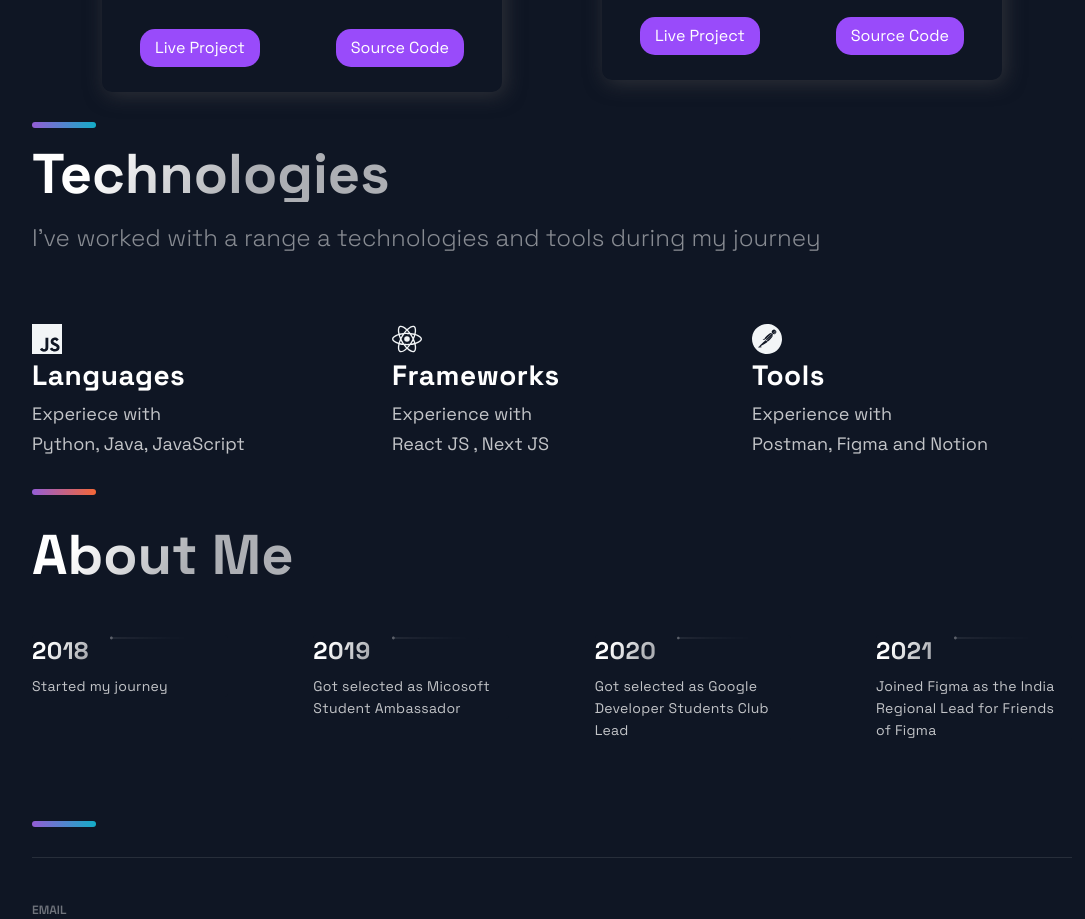
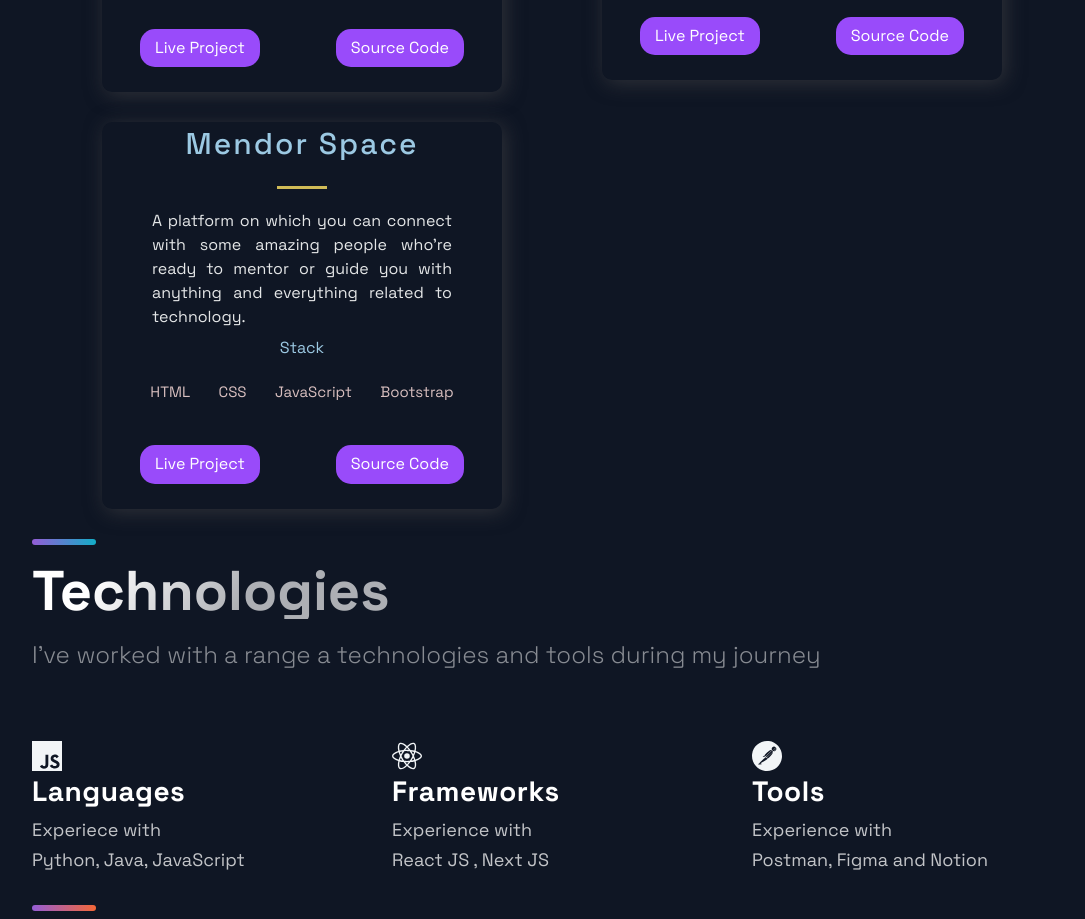
Before and after one commit to advaith-unnikrishnan/portfolio, a Next.js app: page / in a window 1280 px wide. Shown: the part 1900-2819 px from the top of the page, without its empty margins (88-1173 px from the left). Built offline with nearby package versions, Linux system fonts and the light colour scheme.

Commit message:
Add mendor space to projects

```diff
--- a/src/constants/constants.js
+++ b/src/constants/constants.js
@@ -7,7 +7,7 @@ export const projects = [
     tags: ["React","Javascript"],
     source: "https://github.com/advaith-unnikrishnan/goodbooks",
     visit: "https://lkyud.csb.app/",
-    id: 0,
+    id: 6,
   },
   {
     title: "Emoji Interpreter",
@@ -17,7 +17,7 @@ export const projects = [
     tags: ["React", "JavaScript"],
     source: "https://github.com/advaith-unnikrishnan/emoji-interpreter",
     visit: "https://bps1h.csb.app/",
-    id: 1,
+    id: 5,
   },
   {
     title: "Valyrian Translator",
@@ -27,7 +27,7 @@ export const projects = [
     tags: ["HTML", "CSS", "JavaScript"],
     source: "https://github.com/advaith-unnikrishnan/valyrian-translator",
     visit: "https://dracarys.netlify.app/",
-    id: 2,
+    id: 4,
   },
   {
     title: "Banana Speak",
@@ -47,7 +47,7 @@ export const projects = [
     tags: ["Node JS", "JavaScript"],
     source: "https://github.com/advaith-unnikrishnan/cli-app-2",
     visit: "https://repl.it/@advaithunnikris/hptrivia?embed=1",
-    id: 4,
+    id: 2,
   },
   {
     title: "Do You Know Me",
@@ -57,7 +57,17 @@ export const projects = [
     tags: ["HTML", "CSS", "JavaScript"],
     source: "https://github.com/advaith-unnikrishnan/cli-app-1",
     visit: "https://repl.it/@advaithunnikris/doyouknowme?embed=1",
-    id: 5,
+    id: 1,
+  },
+  {
+    title: "Mendor Space",
+    description:
+            "A platform on which you can connect with some amazing people who're ready to mentor or guide you with anything and everything related to technology.",
+    image: "/images/4.jpg",
+    tags: ["HTML", "CSS", "JavaScript","Bootstrap"],
+    source: "https://github.com/mendorspace/mendorspace.github.io",
+    visit: "https://mendor.space/",
+    id: 0,
   }
 ];
 
```
